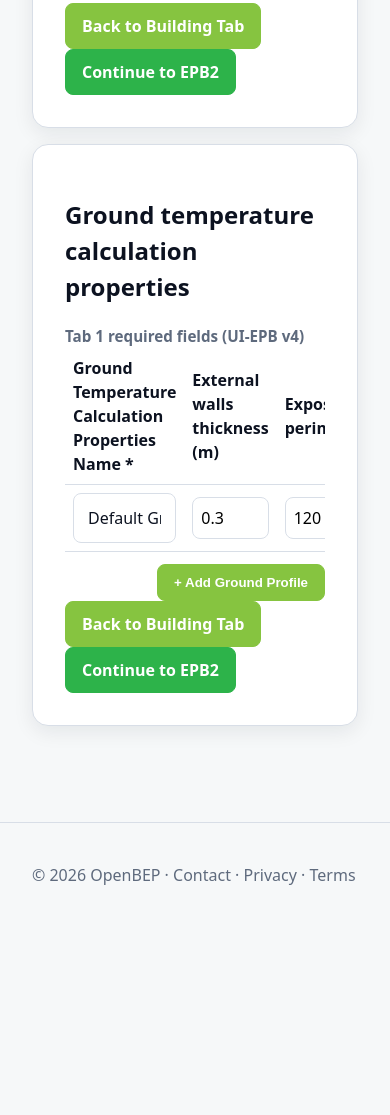
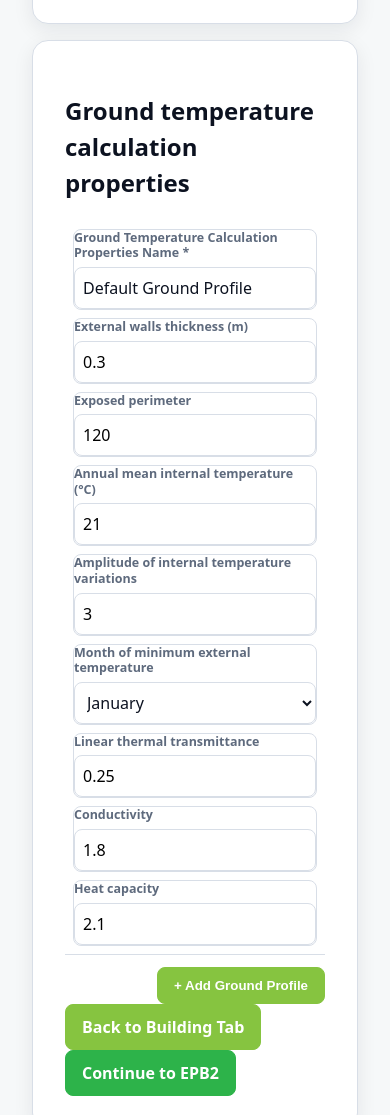
Before and after one commit to pantazis/-building-performance-app, a plain HTML site: page view/EPB1-calculation-settings.html in a window 390 px wide. Shown: the part 1472-2587 px from the top of the page. Before the commit the page ends 2399 px from the top, so only its background shows below. Drawn offline with Linux system fonts and the light colour scheme.

```diff
--- a/view/EPB1-calculation-settings.html
+++ b/view/EPB1-calculation-settings.html
@@ -126,7 +126,8 @@
       font-weight: 700;
     }
 
-    .gtcp-input,
+    .gtcp-input,input[type="text"].gtcp-input,
+    input[type="number"].gtcp-input,
     .gtcp-select {
       width: 100%;
       border: 1px solid var(--line);
@@ -134,6 +135,90 @@
       padding: 8px;
       font: inherit;
       background: #fff;
+    }
+
+    /* COMPONENT: gtcp-grid */
+    .c-gtcp-grid {
+      display: grid;
+      gap: var(--sp-sm);
+
+
+
+      overflow: hidden;
+      background: #fff;
+    }
+
+
+    .c-gtcp-grid-row {
+      display: grid;
+      grid-template-columns: repeat(3, minmax(0, 1fr));
+    }
+
+    .c-gtcp-grid-row {
+       gap: var(--sp-sm);
+    }
+
+
+
+    .c-gtcp-grid-row > div {
+
+
+      display: grid;
+      align-items: center;
+    }
+
+    .gtcp-cell {
+      display: grid;
+      gap: 6px;
+    }
+
+    .gtcp-cell-label {
+
+      font-size: .78rem;
+      color: var(--muted);
+      font-weight: 700;
+      line-height: 1.25;
+    }
+
+    .c-gtcp-grid-body .c-gtcp-grid-row:last-child > div {
+      border-bottom: none;
+    }
+
+    @media (max-width: 1100px) {
+      .c-gtcp-grid {
+        min-width: 0;
+      }
+
+      .c-gtcp-grid-header {
+        display: none;
+      }
+
+      .c-gtcp-grid-row {
+        grid-template-columns: repeat(2, minmax(0, 1fr));
+        gap: var(--sp-xs);
+        padding: var(--sp-xs);
+        border-bottom: 1px solid var(--line);
+      }
+
+      .c-gtcp-grid-row > div {
+        border: 1px solid var(--line);
+        border-radius: var(--r-sm);
+        background: #fff;
+      }
+
+      .c-gtcp-grid-body .c-gtcp-grid-row:last-child > div {
+        border-bottom: 1px solid var(--line);
+      }
+
+      .gtcp-cell-label {
+        display: block;
+      }
+    }
+
+    @media (max-width: 680px) {
+      .c-gtcp-grid-row {
+        grid-template-columns: 1fr;
+      }
     }
 
     .gtcp-actions {
@@ -260,7 +345,7 @@
 
         <div class="full">
           <article class="card">
-            <h2>Simulation settings</h2>
+            <h2>Simulation period</h2>
             <form class="form-grid" aria-label="EPB settings form">
               <p class="form-section-title full-row">Time Period</p>
               <label class="form-field">
@@ -286,10 +371,7 @@
               </label>
 
 
-              <div class="full-row action-row">
-                <a class="btn btn-default" href="./I-building-tab.html">Back to Building Tab</a>
-                <a class="btn btn-primary" href="./EPB2-materials-constructions.html">Continue to EPB2</a>
-              </div>
+
             </form>
           </article>
         </div>
@@ -301,24 +383,12 @@
         <div class="full">
           <article class="card">
             <h2>Ground temperature calculation properties</h2>
-            <p class="form-section-title">Tab 1 required fields (UI-EPB v4)</p>
+
             <div style="overflow-x:auto;">
-              <table style="width:100%; border-collapse:collapse;">
-                <thead>
-                  <tr>
-                    <th style="text-align:left; border-bottom:1px solid var(--line); padding:8px;">Ground Temperature Calculation Properties Name *</th>
-                    <th style="text-align:left; border-bottom:1px solid var(--line); padding:8px;">External walls thickness (m)</th>
-                    <th style="text-align:left; border-bottom:1px solid var(--line); padding:8px;">Exposed perimeter</th>
-                    <th style="text-align:left; border-bottom:1px solid var(--line); padding:8px;">Annual mean internal temperature (°C)</th>
-                    <th style="text-align:left; border-bottom:1px solid var(--line); padding:8px;">Amplitude of internal temperature variations</th>
-                    <th style="text-align:left; border-bottom:1px solid var(--line); padding:8px;">Month of minimum external temperature</th>
-                    <th style="text-align:left; border-bottom:1px solid var(--line); padding:8px;">Linear thermal transmittance</th>
-                    <th style="text-align:left; border-bottom:1px solid var(--line); padding:8px;">Conductivity</th>
-                    <th style="text-align:left; border-bottom:1px solid var(--line); padding:8px;">Heat capacity</th>
-                  </tr>
-                </thead>
-                <tbody id="gtcp-body"></tbody>
-              </table>
+              <div class="c-gtcp-grid" role="table" aria-label="Ground temperature calculation properties table">
+
+                <div id="gtcp-body" class="c-gtcp-grid-body" role="rowgroup"></div>
+              </div>
             </div>
             <div class="gtcp-actions">
               <button id="gtcp-open-add" class="btn btn-default" type="button">+ Add Ground Profile</button>
@@ -515,17 +585,17 @@
         const selectedMonth = Number(row?.minExternalTemperatureMonth) || 1;
         const monthHtml = monthOptions.map((m, i) => `<option value="${i + 1}" ${selectedMonth === i + 1 ? 'selected' : ''}>${m}</option>`).join('');
         return `
-          <tr>
-            <td style="border-bottom:1px solid var(--line); padding:8px;"><input class="gtcp-input" type="text" value="${row?.name ?? ''}" placeholder="Ground profile name" /></td>
-            <td style="border-bottom:1px solid var(--line); padding:8px;"><input class="gtcp-input" type="number" step="any" value="${row?.externalWallsThickness ?? ''}" /></td>
-            <td style="border-bottom:1px solid var(--line); padding:8px;"><input class="gtcp-input" type="number" step="any" value="${row?.exposedPerimeter ?? ''}" /></td>
-            <td style="border-bottom:1px solid var(--line); padding:8px;"><input class="gtcp-input" type="number" step="any" value="${row?.annualMeanInternalTemperature ?? ''}" /></td>
-            <td style="border-bottom:1px solid var(--line); padding:8px;"><input class="gtcp-input" type="number" step="any" value="${row?.amplitudeOfInternalTemperatureVariations ?? ''}" /></td>
-            <td style="border-bottom:1px solid var(--line); padding:8px;"><select class="gtcp-select">${monthHtml}</select></td>
-            <td style="border-bottom:1px solid var(--line); padding:8px;"><input class="gtcp-input" type="number" step="any" value="${row?.linearThermalTransmittance ?? ''}" /></td>
-            <td style="border-bottom:1px solid var(--line); padding:8px;"><input class="gtcp-input" type="number" step="any" value="${row?.conductivity ?? ''}" /></td>
-            <td style="border-bottom:1px solid var(--line); padding:8px;"><input class="gtcp-input" type="number" step="any" value="${row?.heatCapacity ?? ''}" /></td>
-          </tr>
+          <div class="c-gtcp-grid-row" role="row">
+            <div role="cell"><div class="gtcp-cell"><span class="gtcp-cell-label">Ground Temperature Calculation Properties Name *</span><input class="gtcp-input" type="text" value="${row?.name ?? ''}" placeholder="Ground profile name" /></div></div>
+            <div role="cell"><div class="gtcp-cell"><span class="gtcp-cell-label">External walls thickness (m)</span><input class="gtcp-input" type="number" step="any" value="${row?.externalWallsThickness ?? ''}" /></div></div>
+            <div role="cell"><div class="gtcp-cell"><span class="gtcp-cell-label">Exposed perimeter</span><input class="gtcp-input" type="number" step="any" value="${row?.exposedPerimeter ?? ''}" /></div></div>
+            <div role="cell"><div class="gtcp-cell"><span class="gtcp-cell-label">Annual mean internal temperature (°C)</span><input class="gtcp-input" type="number" step="any" value="${row?.annualMeanInternalTemperature ?? ''}" /></div></div>
+            <div role="cell"><div class="gtcp-cell"><span class="gtcp-cell-label">Amplitude of internal temperature variations</span><input class="gtcp-input" type="number" step="any" value="${row?.amplitudeOfInternalTemperatureVariations ?? ''}" /></div></div>
+            <div role="cell"><div class="gtcp-cell"><span class="gtcp-cell-label">Month of minimum external temperature</span><select class="gtcp-select">${monthHtml}</select></div></div>
+            <div role="cell"><div class="gtcp-cell"><span class="gtcp-cell-label">Linear thermal transmittance</span><input class="gtcp-input" type="number" step="any" value="${row?.linearThermalTransmittance ?? ''}" /></div></div>
+            <div role="cell"><div class="gtcp-cell"><span class="gtcp-cell-label">Conductivity</span><input class="gtcp-input" type="number" step="any" value="${row?.conductivity ?? ''}" /></div></div>
+            <div role="cell"><div class="gtcp-cell"><span class="gtcp-cell-label">Heat capacity</span><input class="gtcp-input" type="number" step="any" value="${row?.heatCapacity ?? ''}" /></div></div>
+          </div>
         `;
       }).join('');
     }
```
Also changed, not shown: view/EPB2-materials-constructions.html (+4 -4 lines).
